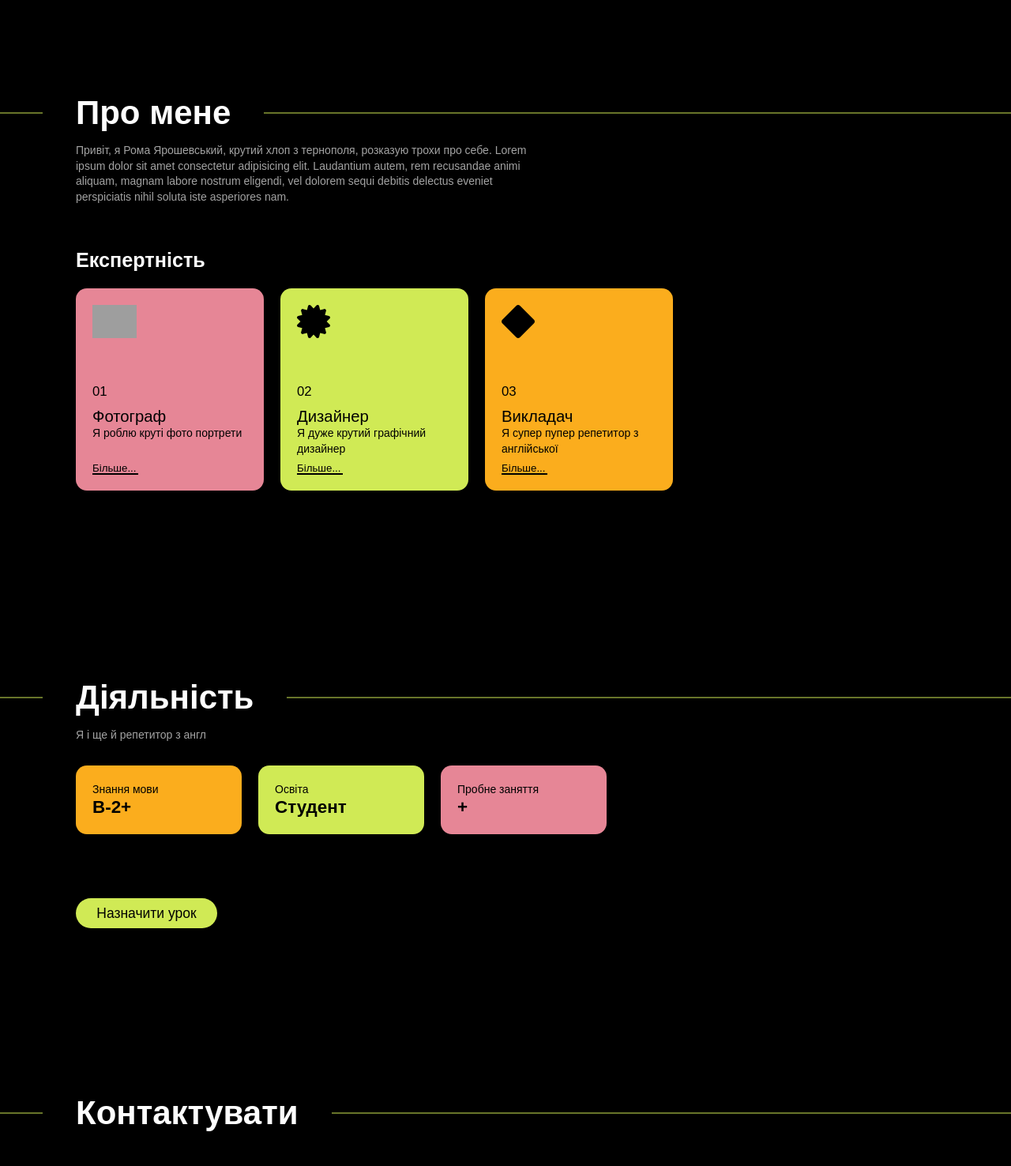
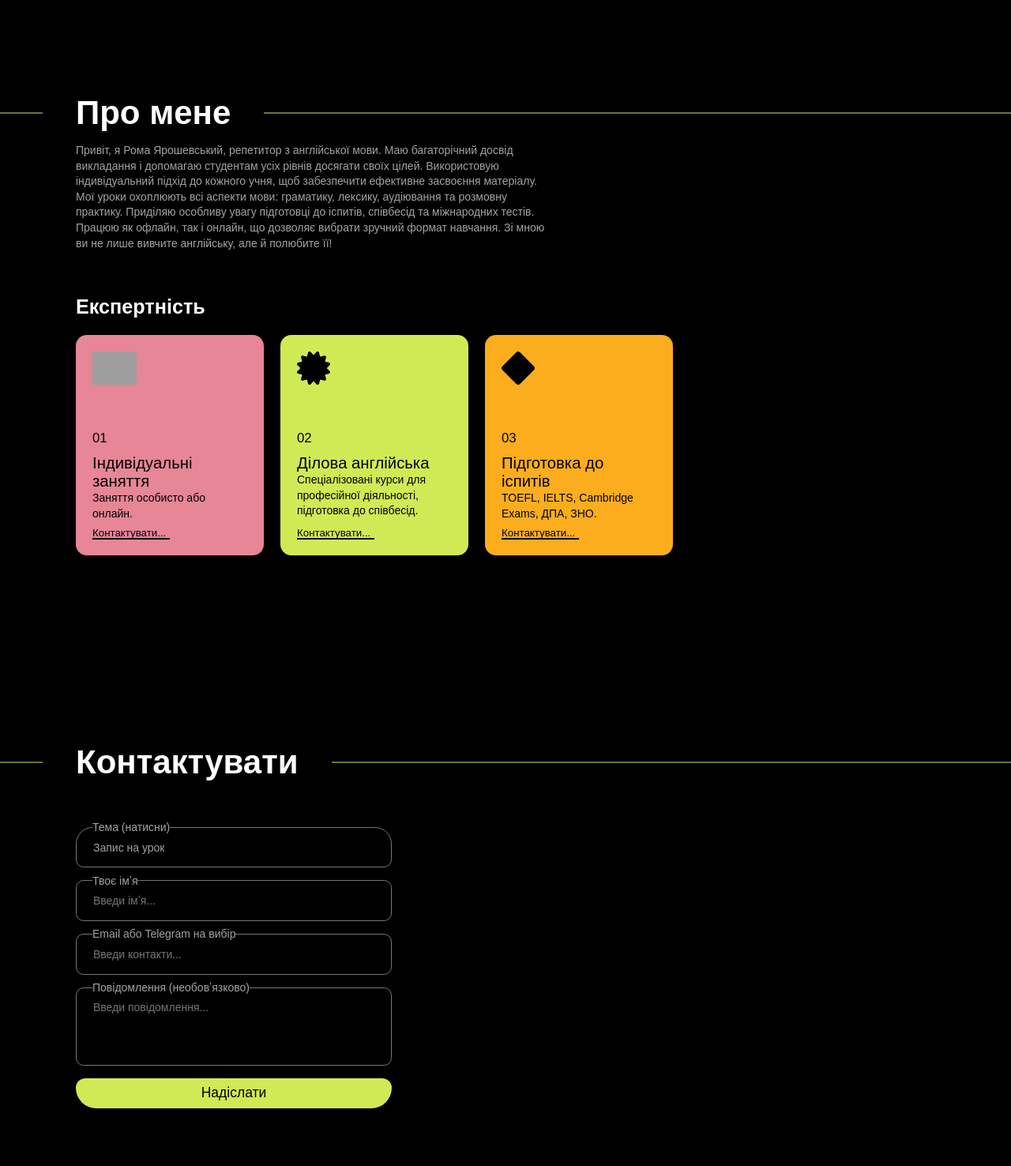
Before and after one commit to royarosh/royarosh.github.io, a PHP site: page / in a window 1280 px wide; the page is wider, and only the part inside the window is pictured. Shown: the part 821-2297 px from the top of that part at 79% size. Run offline with PHP 8.4, Linux system fonts and the light colour scheme; some web fonts are replaced; grey boxes are pictures that could not be loaded.

Commit message:
add somewhat meaningful text

```diff
--- a/index.html
+++ b/index.html
@@ -55,41 +55,40 @@
     <section id="about">
         <h1 class="section-title">Про мене <div class="line"></div></h1>
         <p class="section-subtitle">
-            Привіт, я Рома Ярошевський, крутий хлоп з тернополя, розказую трохи про себе.
-            Lorem ipsum dolor sit amet consectetur adipisicing elit. Laudantium autem, rem recusandae animi aliquam, magnam labore nostrum eligendi, vel dolorem sequi debitis delectus eveniet perspiciatis nihil soluta iste asperiores nam.
+            Привіт, я Рома Ярошевський, репетитор з англійської мови. Маю багаторічний досвід викладання і допомагаю студентам усіх рівнів досягати своїх цілей. Використовую індивідуальний підхід до кожного учня, щоб забезпечити ефективне засвоєння матеріалу. Мої уроки охоплюють всі аспекти мови: граматику, лексику, аудіювання та розмовну практику. Приділяю особливу увагу підготовці до іспитів, співбесід та міжнародних тестів. Працюю як офлайн, так і онлайн, що дозволяє вибрати зручний формат навчання. Зі мною ви не лише вивчите англійську, але й полюбите її!
         </p>
         <h2>Експертність</h2>
         <div class="cards-wrapper">
             <div class="card" style="background-color:var(--brand2)">
                 <img src="./static/img/icons/camera.svg" alt="Я фотограф">
                 <p class="header">01</p>
-                <h3 class="title">Фотограф</h3>
+                <h3 class="title">Індивідуальні заняття</h3>
                 <div class="bottom-wrapper">
-                    <p class="desc">Я роблю круті фото портрети</p>
-                    <a href="#photo" class="cta">Більше...</a>
+                    <p class="desc">Заняття особисто або онлайн.</p>
+                    <a href="#contact" class="cta">Контактувати...</a>
                 </div>
             </div>
             <div class="card" style="background-color:var(--brand1)">
                 <img src="./static/img/icons/design.svg" alt="Я графічний дизайнер">
                 <p class="header">02</p>
-                <h3 class="title">Дизайнер</h3>
+                <h3 class="title">Ділова англійська</h3>
                 <div class="bottom-wrapper">
-                    <p class="desc">Я дуже крутий графічний дизайнер</p>
-                    <a href="#design" class="cta">Більше...</a>
+                    <p class="desc">Спеціалізовані курси для професійної діяльності, підготовка до співбесід.</p>
+                    <a href="#contact" class="cta">Контактувати...</a>
                 </div>
             </div>
             <div class="card" style="background-color:var(--brand3)">
                 <img src="./static/img/icons/tutor.svg" alt="Я викладач">
                 <p class="header">03</p>
-                <h3 class="title">Викладач</h3>
+                <h3 class="title">Підготовка до іспитів</h3>
                 <div class="bottom-wrapper">
-                    <p class="desc">Я супер пупер репетитор з англійської</p>
-                    <a href="#tutor" class="cta">Більше...</a>
+                    <p class="desc">TOEFL, IELTS, Cambridge Exams, ДПА, ЗНО.</p>
+                    <a href="#contact" class="cta">Контактувати...</a>
                 </div>
             </div>
         </div>
     </section>
-    <section id="main-activity">
+    <!-- <section id="main-activity">
         <h1 class="section-title">Діяльність<div class="line"></div></h1>
         <p class="section-subtitle">Я і ще й репетитор з англ</p>
         <div class="features-wrapper">
@@ -107,7 +106,7 @@
             </div>
         </div>
         <a href="#contact" class="brand-btn">Назначити урок</a>
-    </section>
+    </section> -->
     <section id="contact">
         <h1 class="section-title">Контактувати<div class="line"></div></h1>
         <form>
--- a/static/index.css
+++ b/static/index.css
@@ -304,11 +304,11 @@ section, footer {
 #design .designs-wrapper {
     display: flex;
     flex-wrap: wrap;
-    justify-content: right;
     gap: 1.5em;
 }
 
 #design .design {
+    box-shadow: 0 0 1em #fff4;
     width: 20em;
     max-width: 100%;
     border-radius: 1.5em;
@@ -337,12 +337,12 @@ section, footer {
 #design .design:hover p {
     opacity: 1;
 }
-#design .cta {
+/* #design .cta {
     margin-left: auto;
     margin-right: auto;
     display: block;
     width: fit-content;
-}
+} */
 
 #main-activity .section-title {
     margin-bottom: 0;
--- a/static/index.js
+++ b/static/index.js
@@ -31,7 +31,7 @@ function toggleNav() {
 
 
 const heroChangingText = document.querySelector('[data-hero-changing-text]');
-const heroChangingTextContent = ['викладач', 'репетитор', 'brawl-starser'];
+const heroChangingTextContent = ['викладач', 'репетитор'];
 const heroTextAnimationDuration = 150;
 function animateHeroText(i) {
     const textIndex = i >= heroChangingTextContent.length ? 0 : i;
```
Also changed, not shown: other.html (+16 -10 lines).
